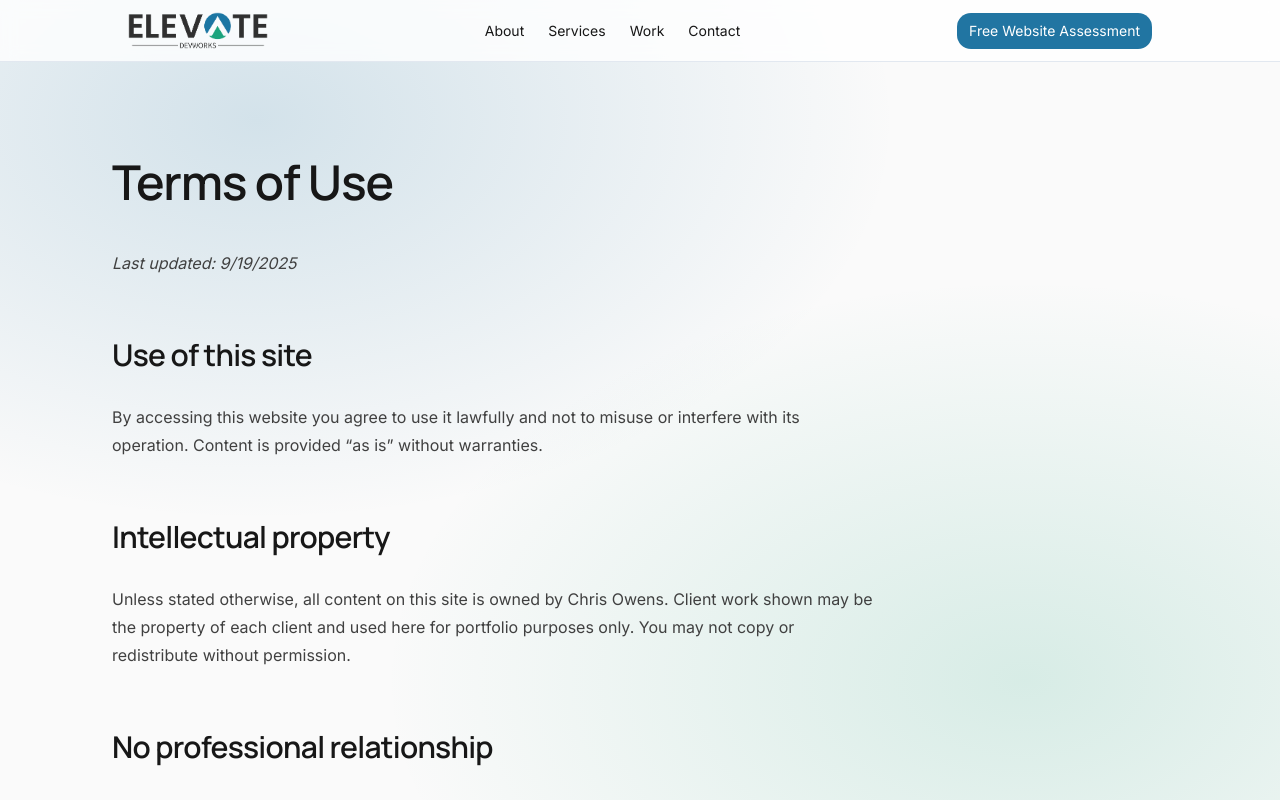
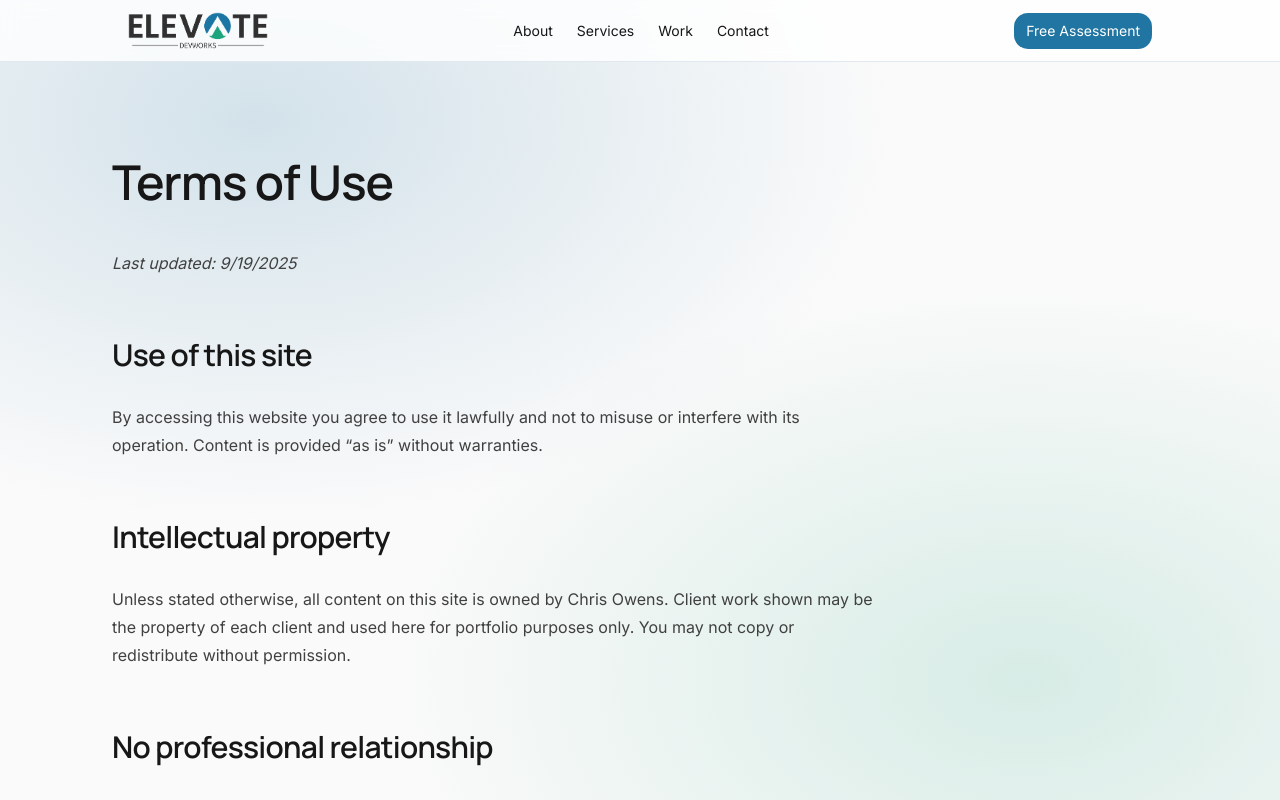
Before and after one commit to chrisowensdev/elevatedevworks-site, a Next.js app: page /terms in a window 1280 px wide. Shown: the top 800 px of the page. Built offline with nearby package versions, Linux system fonts and the light colour scheme.

Commit message:
Shorten internal anchor texts and add aria-labels for clarity (Hero, Header CTAs)

```diff
--- a/src/components/Header.tsx
+++ b/src/components/Header.tsx
@@ -76,10 +76,11 @@ export default function Header() {
 						<div className="flex items-center gap-2">
 							<a
 								href="#contact"
+								aria-label="Get a free website assessment"
 								className="hidden md:inline-flex rounded-xl px-3 py-2 text-sm text-white transition"
 								style={{ background: BRAND.primary }}
 							>
-								Free Website Assessment
+								Free Assessment
 							</a>
 							<button
 								type="button"
@@ -160,10 +161,11 @@ export default function Header() {
 							<a
 								href="#contact"
 								onClick={() => setMobileOpen(false)}
+								aria-label="Get a free website assessment"
 								className="mt-2 block rounded-xl px-4 py-3 text-center text-white font-medium hover:opacity-90"
 								style={{ background: BRAND.primary }}
 							>
-							Free Website Assessment
+								Free Assessment
 							</a>
 					</nav>
 				</div>
--- a/src/components/Hero.tsx
+++ b/src/components/Hero.tsx
@@ -21,10 +21,11 @@ export default function Hero() {
 					<div className="w-full pt-5 flex flex-col gap-3 sm:flex-row sm:items-center sm:gap-4">
 						<a
 							href="#contact"
+							aria-label="Get a free website assessment"
 							className="rounded-xl px-5 py-3 text-white font-medium"
 							style={{ background: BRAND.primary }}
 						>
-							Get a Free Assessment
+							Free Assessment
 						</a>
 						<a
 							href="#work"
```
Lines whose indentation alone changed are shown as unchanged.
